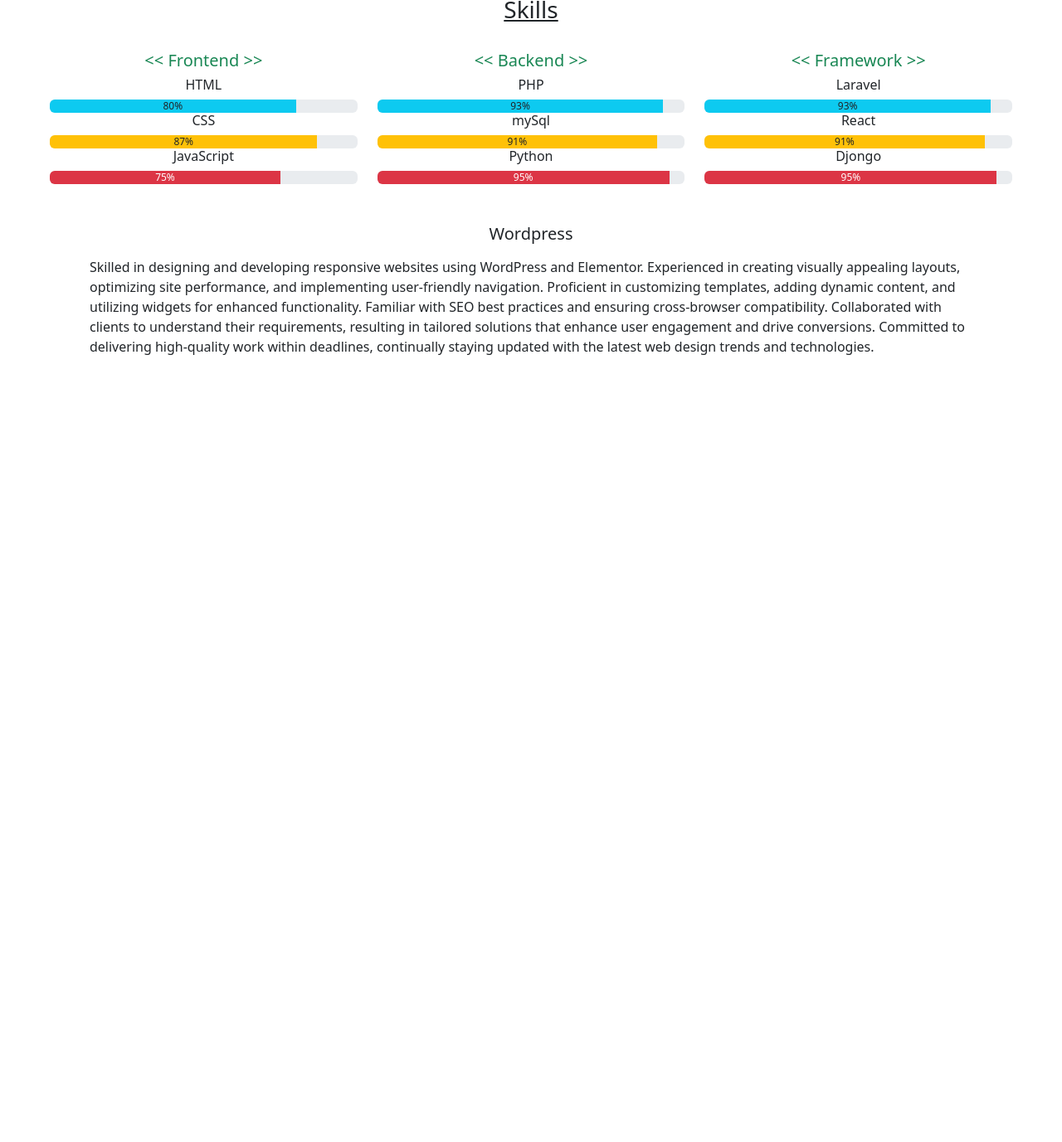
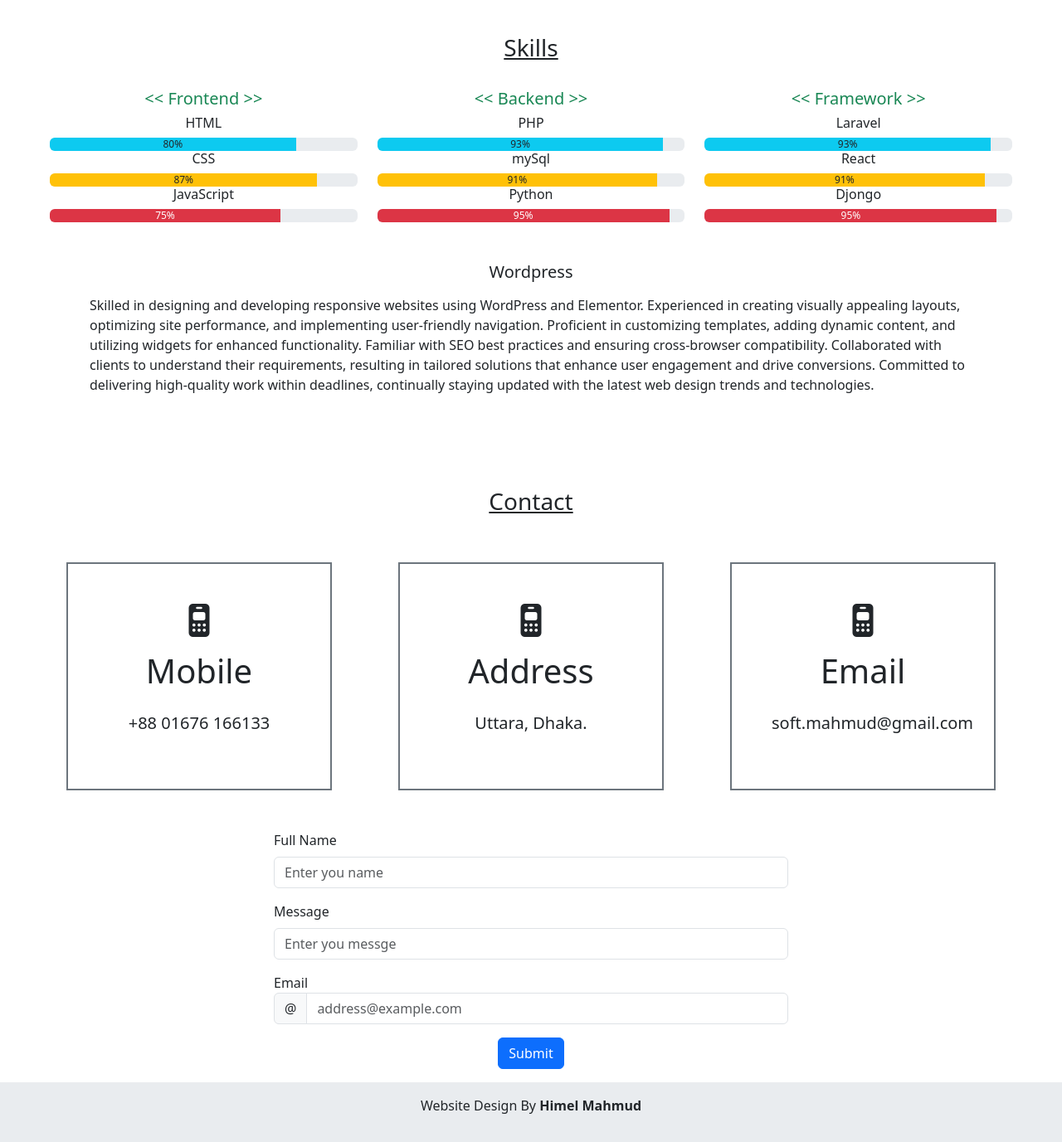
Before and after one commit to himelmahmud/portfolio, a plain HTML site: page index.html in a window 1280 px wide. Shown: the part 1106-2483 px from the top of the page at 83% size. Before the commit the page ends 1600 px from the top, so only its background shows below. Drawn offline with nearby package versions, Linux system fonts and the light colour scheme.

Commit message:
desktop version complete

```diff
--- a/index.html
+++ b/index.html
@@ -34,7 +34,7 @@
             </div>
             <div class="col-12 text-center p-md-3">
               <img src="images/01676166133.jpg" class="img-thumbnail rounded " alt="">
-              <h5 class="fs-2">Mahmudul Islam</h5>
+              <h5 class="fs-4">Mahmudul Islam</h5>
             </div>
             <div class="offcanvas-body">
               <div class="col-12">
@@ -57,25 +57,26 @@
         <div class="col-md-12">
           <div data-bs-spy="scroll" data-bs-target="#simple-list-example" data-bs-offset="0" data-bs-smooth-scroll="true" class="scrollspy-example" tabindex="0">
             <!-- it's me -->
-            <div id="simple-list-item-1" class="py-5"></div>
+            <div id="simple-list-item-1" class="py-5">
               <div class="row">
                 <div class="col-md-6 text-center align-content-center">
                   <div class="p-5">
                     <h1>I'm mahmudul islam</h1>
-                  <h3>Software Engineer</h3>
+                    <h4>The art of programming</h4>
                     <button class="btn btn-danger">Download CV</button>
-                  <button class="btn btn-danger">Contact</button>
+                    <a class="btn btn-danger" href="#simple-list-item-4">Contact</a>
                   </div>
                 </div>
                 <div class="col-md-6">
                   <img src="images/mi-hero.png" class="img-fluid" alt="">
                 </div>
               </div>
+            </div>
             <!-- about experince -->
             <div id="simple-list-item-2" class="py-5">
-              <h2 class="text-center py-3 text-decoration-underline">About Me</h2>
+              <h2 class="text-center pt-3 text-decoration-underline">About Me</h2>
               <div class="col-md-12">
-                <p class="fs-5 px-md-5">A software engineer designs, develops, tests, and maintains software systems. I work on a variety of projects, including creating applications, websites, and databases. Software engineers use programming languages, algorithms, and problem-solving skills to create efficient and effective software solutions. I collaborate with teams, follow best practices in coding, and ensure that the software meets the needs of users. Continuous learning and adapting to new technologies are key aspects of the profession, as the tech landscape is always evolving.</p>
+                <p class="fs-5 py-md-3 px-md-5 mx-md-5">A software engineer designs, develops, tests, and maintains software systems. I work on a variety of projects, including creating applications, websites, and databases. Software engineers use programming languages, algorithms, and problem-solving skills to create efficient and effective software solutions. I collaborate with teams, follow best practices in coding, and ensure that the software meets the needs of users. Continuous learning and adapting to new technologies are key aspects of the profession, as the tech landscape is always evolving.</p>
                 <h4 class="text-decoration-underline px-md-5">Experince:</h4>
                 <p class="fs-5 px-md-5">Create detailed requirement specifications, use cases, and user stories, ensuring that all functional and non-functional requirements are captured. By working closely with stakeholders, requirement analysts help prevent misunderstandings, reduce project risks, and ensure that the final software solution aligns with the intended objectives.</p>
               </div>
@@ -137,12 +138,63 @@
             </div>
             <!-- Contact -->
             <div id="simple-list-item-4">
+              <h3 class="text-center text-decoration-underline py-5">Contact</h3>
+              <div class="row justify-content-evenly text-center">
+                <div class="col-3 border border-2 border-secondary p-5">
+                  <i class="fa-solid fa-mobile-retro fs-1 "></i>
+                  <h4 class="fs-1 py-3">Mobile</h4>
+                  <p class="fs-5">+88 01676 166133 </p>
 
+                </div>
+                <div class="col-3 border border-2 border-secondary p-5">
+                  <i class="fa-solid fa-mobile-retro fs-1"></i>
+                  <h4 class="fs-1 py-3">Address</h4>
+                  <p class="fs-5">Uttara, Dhaka.</p>
+                </div>
+                <div class="col-3 border border-2 border-secondary p-5">
+                  <i class="fa-solid fa-mobile-retro fs-1"></i>
+                  <h4 class="fs-1 py-3">Email</h4>
+                  <p class="fs-5">soft.mahmud@gmail.com</p>
+                </div>
+              </div>
+
+              <div class="col-md-12 mt-5">
+                <form class="row gx-3 gy-2 align-items-center">
+                  <div class="col-3"></div>
+                  <div class="col-6">
+                    <div class="mb-3">
+                      <label class="form-label">Full Name</label>
+                      <input type="text" class="form-control" placeholder="Enter you name">
+                    </div>
+                    <div class="mb-3">
+                      <label class="form-label">Message</label>
+                      <input type="text" class="form-control" placeholder="Enter you messge">
+                    </div>
+
+                    <label class="">Email</label>
+                    <div class="input-group">
+                      <div class="input-group-text">@</div>
+                      <input type="text" class="form-control" placeholder="address@example.com">
+                    </div>
+
+                    <div class="text-center m-3">
+                      <button type="submit" class="btn btn-primary">Submit</button>
+                    </div>
+                  </div>
+                  <div class="col-3"></div>
+                  </form>
               </div>
             </div>
           </div>
         </div>
       </div>
+    </div>
+
+    <footer class="container-fluid bg-body-secondary ">
+      <div class="col-12 p-3">
+        <p class="text-center">Website Design By <strong>Himel Mahmud</strong></p>
+      </div>
+    </footer>
 
 
     <!-- Bootstrap 5 JS CDN Links -->
```
Lines whose indentation alone changed are shown as unchanged.
